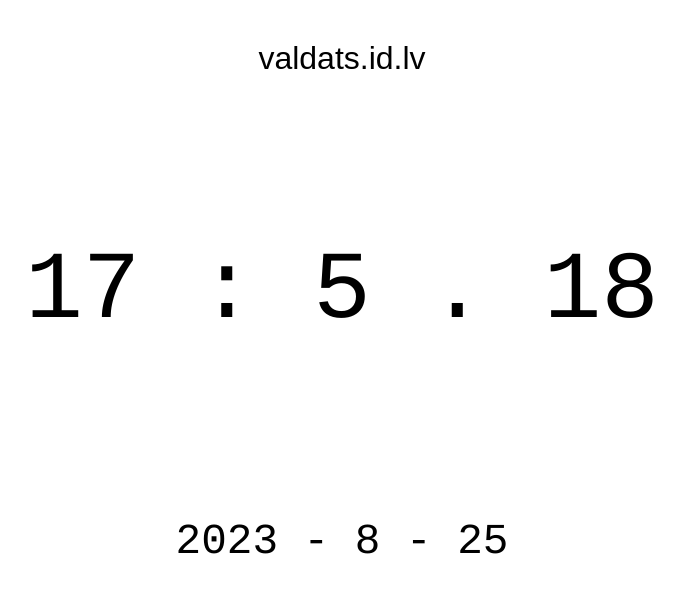
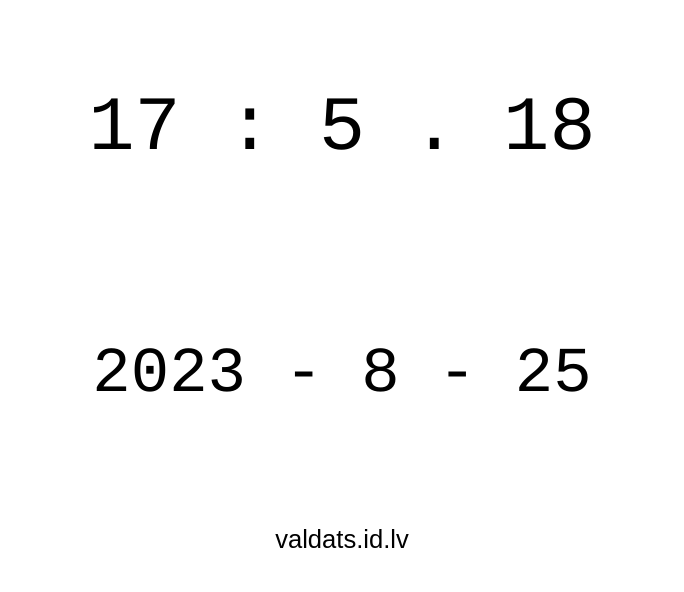
Before and after one commit to tomsval/valdats-website, a SvelteKit app: page / in a window 1280 px wide. Shown: the top 592 px of the page, without its empty margins (298-982 px from the left). Built offline with nearby package versions, Linux system fonts and the light colour scheme; a web font is replaced by a local one.

Commit message:
add scalable ui elements

```diff
--- a/src/components/Index.svelte
+++ b/src/components/Index.svelte
@@ -1,6 +1,36 @@
 <script lang="ts">
-	import { onMount } from "svelte";
+    import { onMount } from "svelte";
 
+    // NTP time experiment
+    // import { Client } from "ntp-time";
+
+    // const ntp_client = new Client("0.pool.ntp.org", 123, { timeout: 5000 });
+
+    // async function sync_ntp(): Promise<void> {
+    //     try {
+    //         await ntp_client.syncTime();
+    //     } catch (err) {
+    //         console.log(err);
+    //     }
+    // }
+
+    // $: {
+    //     (async() => {
+    //         await sync_ntp();
+    //         const ntp_time = async () => {
+    //             ntp_client.syncTime()
+    //             .then(time => {
+    //                 return time;
+    //             })
+    //             .catch(console.log)
+    //         }
+    //         const ntp_date = await ntp_time();
+    //         console.log(ntp_date);
+
+    //     });
+    // }
+
+    // Local time
     let time = new Date();
 
     $: h = time.getHours();
@@ -23,8 +53,6 @@
 </script>
 
 <div class="index-component">
-    <p class="title">valdats.id.lv</p>
-    <div class="break"></div>
     <p class="time-display">
         {h} : {m} . {s}
     </p>
@@ -32,6 +60,8 @@
     <p class="date-display">
         {yyyy} - {mm} - {dd}
     </p>
+    <div class="break"></div>
+    <p class="title">valdats.id.lv</p>
 </div>
 
 <style>
@@ -39,7 +69,7 @@
 
     .title {
         font-family: "Flow Circular", sans-serif;
-        font-size: 24pt;
+        font-size: 2vw;
     }
 
     .index-component {
@@ -51,18 +81,18 @@
 
     .break {
         flex-basis: 100%;
-        height: 2em;
+        height: 2vw;
     }
 
     .time-display {
         font-family: "Sono", Courier, monospace;
         font-weight: 500;
-        font-size: 72pt;
+        font-size: 6vw;
     }
 
     .date-display {
         font-family: "Sono", Courier, monospace;
         font-weight: 400;
-        font-size: 32pt;
+        font-size: 5vw;
     }
 </style>
--- a/src/routes/+page.svelte
+++ b/src/routes/+page.svelte
@@ -2,4 +2,5 @@
     import Index from "../components/Index.svelte";
 </script>
 
+<meta name="viewport" content="width=device-width, initial-scale=1.0">
 <Index />
--- a/vite.config.ts
+++ b/vite.config.ts
@@ -5,5 +5,8 @@ export default defineConfig({
 	plugins: [sveltekit()],
 	test: {
 		include: ['src/**/*.{test,spec}.{js,ts}']
+	},
+	server: {
+		port: 3000
 	}
 });
```
Also changed, not shown: package.json (+6 -3 lines), 1 other file (tests, documents, lock files or other folders).
